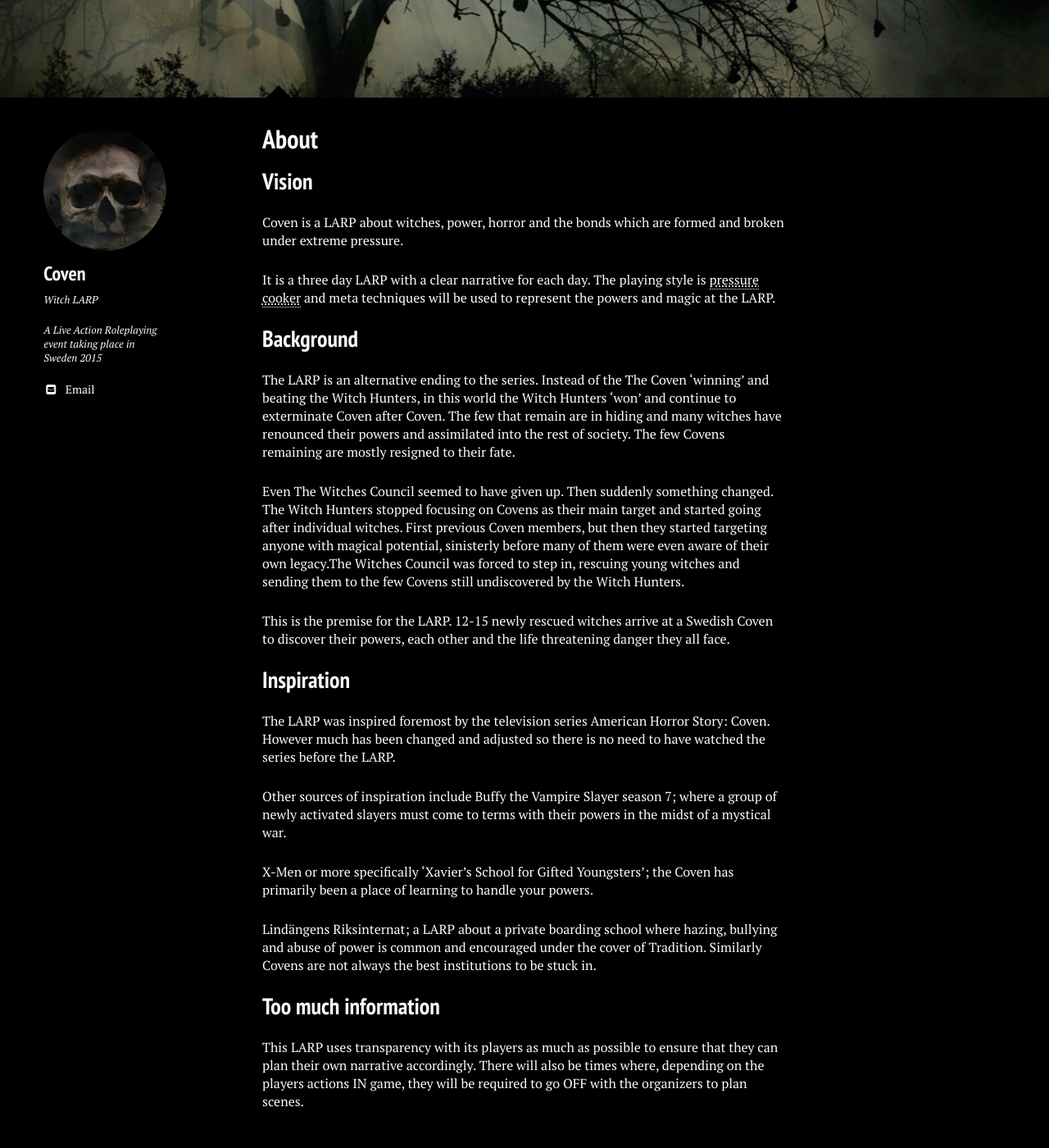
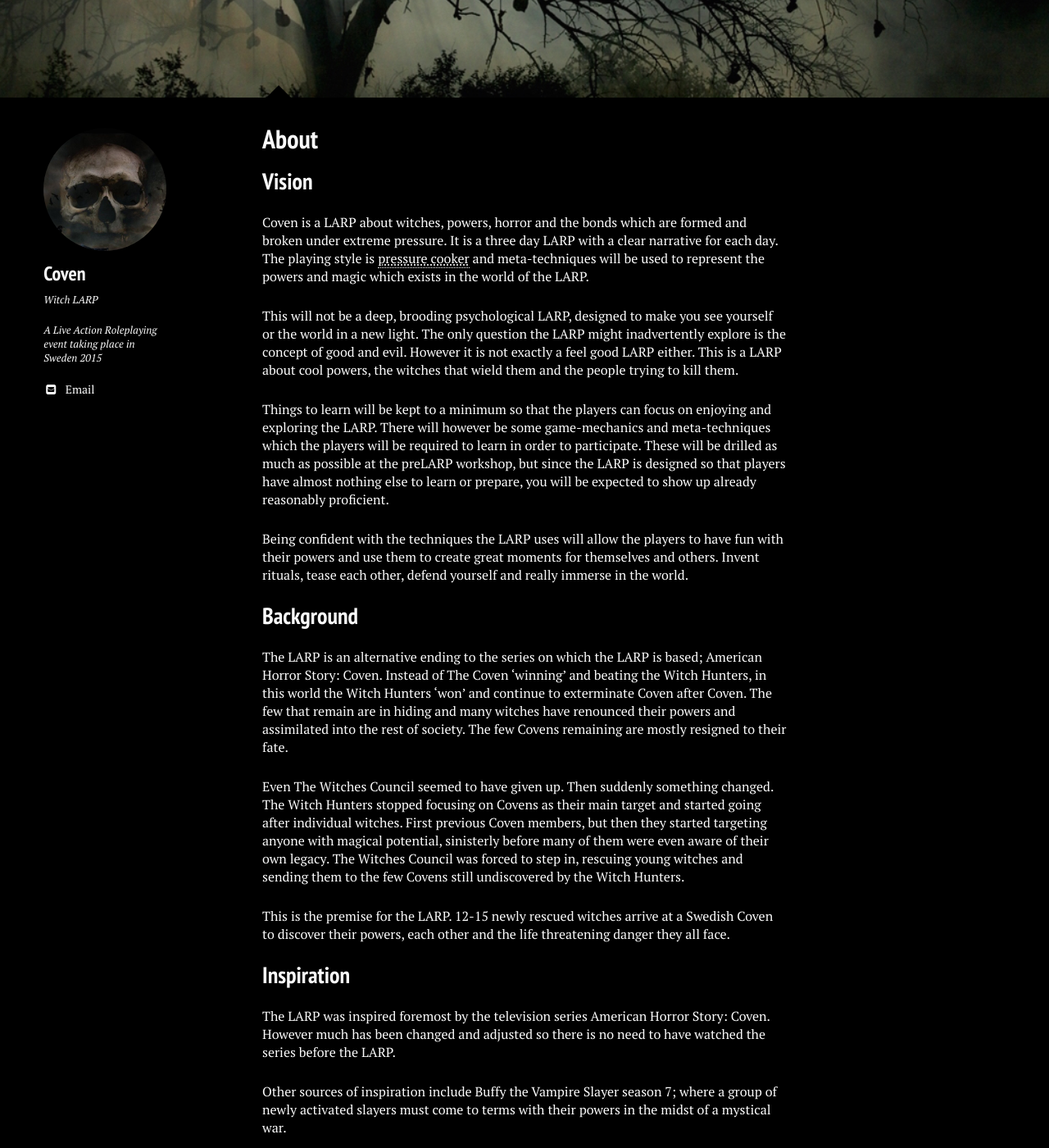
Before and after one commit to stanislavb/www.coven.nu, a Jekyll site: the page built from about/index.md, in a window 1280 px wide and 1400 px high, scrolled down 356 px. Shown: the whole window at 82% size. Built offline with Jekyll 4.4.1, drawn with Linux system fonts in a browser that asks for light colours; nearby versions of some CDN libraries.

Commit message:
Update index.md

```diff
--- a/about/index.md
+++ b/about/index.md
@@ -20,17 +20,21 @@ image:
 
 ## Vision
 
-Coven is a LARP about witches, power, horror and the bonds which are formed and broken under extreme pressure.
+Coven is a LARP about witches, powers, horror and the bonds which are formed and broken under extreme pressure. It is a three day LARP with a clear narrative for each day. The playing style is pressure cooker and meta-techniques will be used to represent the powers and magic which exists in the world of the LARP.
 
-It is a three day LARP with a clear narrative for each day. The playing style is pressure cooker and meta techniques will be used to represent the powers and magic at the LARP.
+This will not be a deep, brooding psychological LARP, designed to make you see yourself or the world in a new light. The only question the LARP might inadvertently explore is the concept of good and evil. However it is not exactly a feel good LARP either. This is a LARP about cool powers, the witches that wield them and the people trying to kill them.
+
+Things to learn will be kept to a minimum so that the players can focus on enjoying and exploring the LARP. There will however be some game-mechanics and meta-techniques which the players will be required to learn in order to participate. These will be drilled as much as possible at the preLARP workshop, but since the LARP is designed so that players have almost nothing else to learn or prepare, you will be expected to show up already reasonably proficient.
+
+Being confident with the techniques the LARP uses will allow the players to have fun with their powers and use them to create great moments for themselves and others. Invent rituals, tease each other, defend yourself and really immerse in the world.
 
 *[pressure cooker]: A playing style where conflicts and drama are not played openly for all to see. They are instead played out behind closed doors or in small groups.
 
 ## Background
 
-The LARP is an alternative ending to the series. Instead of the The Coven ‘winning’ and beating the Witch Hunters, in this world the Witch Hunters ‘won’ and continue to exterminate Coven after Coven. The few that remain are in hiding and many witches have renounced their powers and assimilated into the rest of society. The few Covens remaining are mostly resigned to their fate.
+The LARP is an alternative ending to the series on which the LARP is based; American Horror Story: Coven. Instead of The Coven ‘winning’ and beating the Witch Hunters, in this world the Witch Hunters ‘won’ and continue to exterminate Coven after Coven. The few that remain are in hiding and many witches have renounced their powers and assimilated into the rest of society. The few Covens remaining are mostly resigned to their fate.
 
-Even The Witches Council seemed to have given up. Then suddenly something changed. The Witch Hunters stopped focusing on Covens as their main target and started going after individual witches. First previous Coven members, but then they started targeting anyone with magical potential, sinisterly before many of them were even aware of their own legacy.The Witches Council was forced to step in, rescuing young witches and sending them to the few Covens still undiscovered by the Witch Hunters.
+Even The Witches Council seemed to have given up. Then suddenly something changed. The Witch Hunters stopped focusing on Covens as their main target and started going after individual witches. First previous Coven members, but then they started targeting anyone with magical potential, sinisterly before many of them were even aware of their own legacy. The Witches Council was forced to step in, rescuing young witches and sending them to the few Covens still undiscovered by the Witch Hunters.
 
 This is the premise for the LARP. 12-15 newly rescued witches arrive at a Swedish Coven to discover their powers, each other and the life threatening danger they all face.
 
```
Also changed, not shown: other parts of about/index.md (+2 -0 lines).
